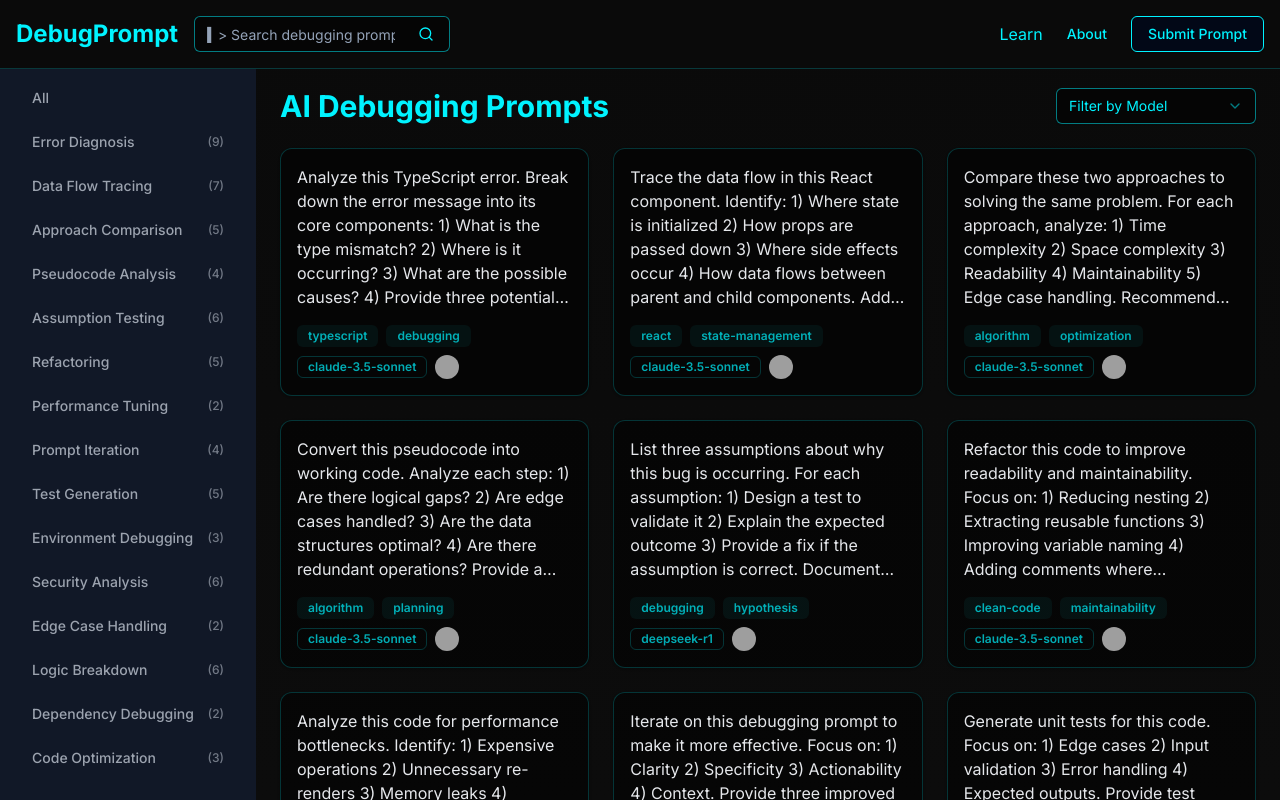
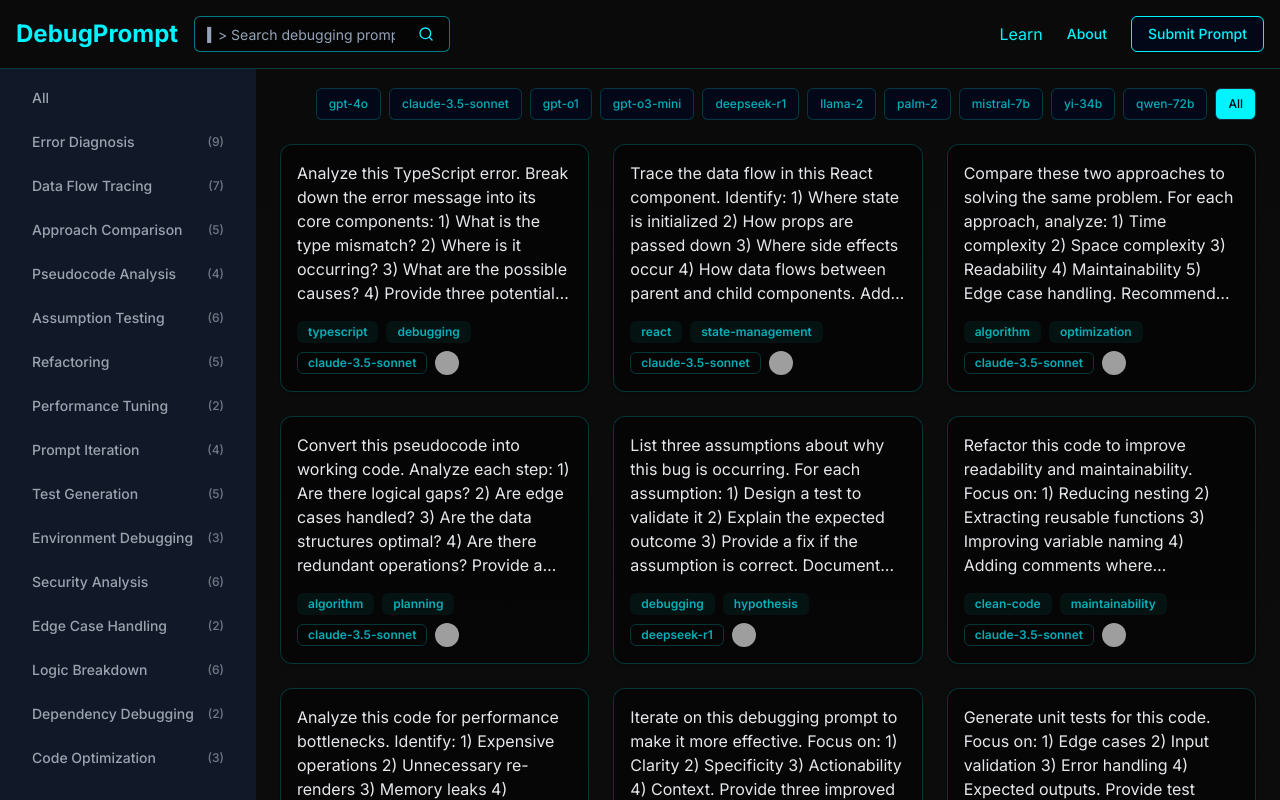
Before and after one commit to richardsondx/debugprompt, a Next.js app: page / in a window 1280 px wide. Shown: the top 800 px of the page. Built offline with nearby package versions, Linux system fonts and the light colour scheme; grey boxes are pictures that could not be loaded.

Commit message:
Fixed the issue with filter by removed unecessary file commited by mistake

```diff
--- a/app/page.tsx
+++ b/app/page.tsx
@@ -2,9 +2,7 @@
 
 import { useState, useEffect } from "react"
 import { useSearchParams } from "next/navigation"
-import { Select, SelectContent, SelectTrigger, SelectValue } from "@/components/ui/select"
-import { Checkbox } from "@/components/ui/checkbox"
-import CheckboxGroup from "@/components/ui/checkbox-group"
+import { Button } from "@/components/ui/button"
 import PromptCard from "@/components/prompt-card"
 import prompts from "@/data/prompts.json"
 import type { AIModel, Prompt } from "@/types/prompt"
@@ -17,6 +15,14 @@ export default function Home() {
   const [selectedCategory, setSelectedCategory] = useState<string | null>(searchParams.get("category") || null)
   const [selectedModels, setSelectedModels] = useState<AIModel[]>([])
   const [searchQuery, setSearchQuery] = useState(searchParams.get("search") || "")
+
+  const toggleModel = (model: AIModel) => {
+    setSelectedModels(prev =>
+      prev.includes(model)
+        ? prev.filter(m => m !== model)
+        : [...prev, model]
+    )
+  }
 
   useEffect(() => {
     const handleCategorySelected = (event: CustomEvent) => {
@@ -36,7 +42,13 @@ export default function Home() {
 
   const filteredPrompts = prompts.filter((prompt: Prompt) => {
     const matchesCategory = !selectedCategory || prompt.category === selectedCategory
-    const matchesModel = selectedModels.length === 0 || selectedModels.includes(prompt.model)
+    const matchesModel =
+      selectedModels.length === 0 ||
+      selectedModels.some(selected =>
+        Array.isArray(prompt.model)
+          ? prompt.model.includes(selected)
+          : prompt.model === selected
+      )
     const matchesSearch = searchQuery === "" || prompt.prompt.toLowerCase().includes(searchQuery.toLowerCase())
     return matchesCategory && matchesModel && matchesSearch
   })
@@ -44,29 +56,36 @@ export default function Home() {
   return (
     <div className="space-y-6">
       <div className="flex flex-col lg:flex-row lg:items-center lg:justify-between gap-4">
-        <h1 className="text-2xl lg:text-3xl font-bold text-[#00F3FF]">AI Debugging Prompts</h1>
-
-        <div className="flex items-center gap-4">
-          <Select
-            value={selectedModels.join(",")}
-            onValueChange={(value) => setSelectedModels(value ? (value.split(",") as AIModel[]) : [])}
+        <div className="flex flex-wrap gap-2 ml-auto">
+          {models.map((model) => (
+            <Button
+              key={model}
+              variant={selectedModels.includes(model) ? "default" : "outline"}
+              size="sm"
+              onClick={() => toggleModel(model)}
+              className={`
+                ${selectedModels.includes(model)
+                  ? 'bg-[#00F3FF] text-black hover:bg-[#00F3FF]/80'
+                  : 'border-[#00F3FF]/20 text-[#00F3FF]/70 hover:bg-[#00F3FF]/10'
+                }
+              `}
+            >
+              {model}
+            </Button>
+          ))}
+          <Button
+            variant="outline"
+            size="sm"
+            onClick={() => setSelectedModels([])}
+            className={`
+              ${selectedModels.length === 0
+                ? 'bg-[#00F3FF] text-black hover:bg-[#00F3FF]/80'
+                : 'border-[#00F3FF]/20 text-[#00F3FF]/70 hover:bg-[#00F3FF]/10'
+              }
+            `}
           >
-            <SelectTrigger className="w-full lg:w-[200px] bg-black/50 border-[#00F3FF]/50 text-[#00F3FF]">
-              <SelectValue placeholder="Filter by Model" />
-            </SelectTrigger>
-            <SelectContent className="bg-gray-900">
-              <CheckboxGroup value={selectedModels} onValueChange={(value) => setSelectedModels(value as AIModel[])}>
-                {models.map((model) => (
-                  <div key={model} className="flex items-center space-x-2 p-2">
-                    <Checkbox id={model} value={model} />
-                    <label htmlFor={model} className="text-sm text-gray-200">
-                      {model}
-                    </label>
-                  </div>
-                ))}
-              </CheckboxGroup>
-            </SelectContent>
-          </Select>
+            All
+          </Button>
         </div>
       </div>
 
--- a/components/ad-toast.tsx
+++ b/components/ad-toast.tsx
@@ -5,10 +5,16 @@ import { toast } from "sonner"
 
 const ads = [
   {
-    logo: "/ads/ciense.svg",
-    title: "Ciensa Debugger Suite",
-    text: "Advanced AI code analysis → 20% OFF with DEBUGPROMPT",
-    link: "https://www.ciensa.com/debugger-suite?ref=debugprompt",
+    logo: "https://assets.skool.com/f/7385821bad4241f880cbbc19ffc56ff5/3156122eb7ee45b1963f1f081ab86614dc48dd3564824620b81921251b58fa32",
+    title: "SaaSpreneur Academy",
+    text: "Learn to build Apps with AI → 20% OFF with DEBUGPROMPT",
+    link: "https://www.skool.com/saaspreneur-academy?ref=debugprompt",
+  },
+  {
+    logo: "https://ideas.richdackam.com/favicon.ico",
+    title: "SaaSpreneur Academy",
+    text: "Find the best AI ideas or generate your own",
+    link: "https://saasideas.richdackam.com?ref=debugprompt",
   },
 ]
 
```
Also changed, not shown: title=app/page.tsx (deleted, +0 -12 lines).
